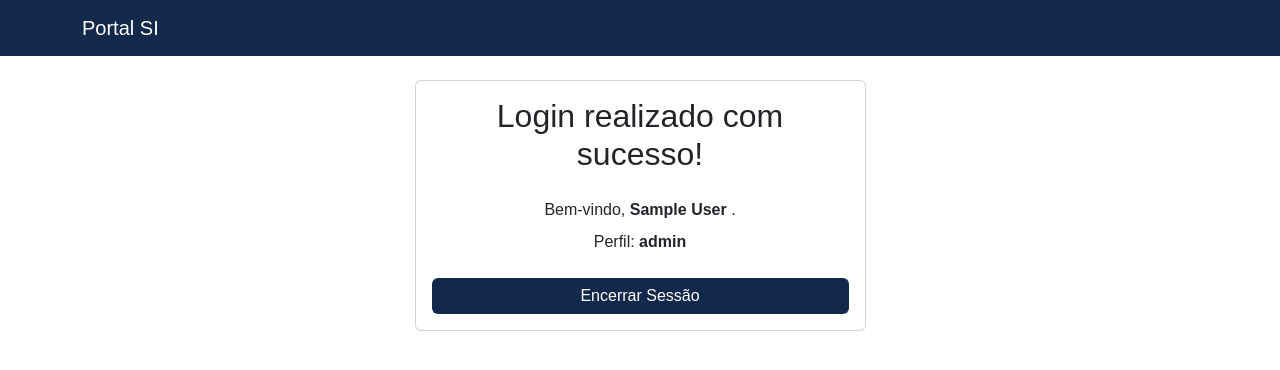
After one commit to Luiz-Fillipe/Faculdade_PHP, a PHP site: page /dashboard.php in a window 1280 px wide. The commit adds this page. Shown: the top 370 px of the page. Run offline with PHP 8.4, Linux system fonts and the light colour scheme; the visitor is signed in with stand-in values (Sample User, id 1).

Commit message:
Alterações estruturais e visuais

```diff
--- /dev/null
+++ b/app/Views/admin/dashboard.php
@@ -0,0 +1,80 @@
+<?php
+
+require_once __DIR__ . '/../../helpers/auth.php';
+
+require_login();
+
+?>
+
+<!DOCTYPE html>
+<html lang="pt-BR">
+<head>
+    <meta charset="UTF-8">
+    <meta name="viewport" content="width=device-width, initial-scale=1">
+    <title>Painel Administrativo — Portal SI</title>
+    <link href="https://cdn.jsdelivr.net/npm/bootstrap@5.3.3/dist/css/bootstrap.min.css" rel="stylesheet">
+
+    <style>
+        body {
+            font-family: Arial, sans-serif;
+            background-color: #ffffff;
+        }
+
+        .btn-marca-azul {
+            background-color: #12294B;
+            color: #ffffff;
+            border: none;
+        }
+
+        .btn-marca-azul:hover,
+        .btn-marca-azul:focus {
+            background-color: #0d1f3a;
+            color: #ffffff;
+        }
+    </style>
+</head>
+
+<body>
+
+    <nav class="navbar navbar-dark mb-4" style="background-color: #12294B;">
+        <div class="container">
+            <span class="navbar-brand">Portal SI</span>
+        </div>
+    </nav>
+
+    <div class="container">
+        <div class="row justify-content-center">
+            <div class="col-md-5">
+                <div class="card">
+                    <div class="card-body text-center">
+
+                        <h2 class="card-title mb-4">
+                            Login realizado com sucesso!
+                        </h2>
+
+                        <p class="mb-2">
+                            Bem-vindo,
+                            <strong>
+                                <?= htmlspecialchars($_SESSION['usuario_nome'], ENT_QUOTES, 'UTF-8'); ?>
+                            </strong>.
+                        </p>
+
+                        <p class="mb-4">
+                            Perfil:
+                            <strong>
+                                <?= htmlspecialchars($_SESSION['usuario_perfil'], ENT_QUOTES, 'UTF-8'); ?>
+                            </strong>
+                        </p>
+
+                        <a href="logout.php" class="btn btn-marca-azul w-100">
+                            Encerrar Sessão
+                        </a>
+
+                    </div>
+                </div>
+            </div>
+        </div>
+    </div>
+
+</body>
+</html>
--- a/app/helpers/auth.php
+++ b/app/helpers/auth.php
@@ -1,69 +1,28 @@
 <?php
-    // app/helpers/auth.php
-    // Garante a inicialização da sessão caso ainda não tenha sido iniciada
+
 if (session_status() === PHP_SESSION_NONE) {
     session_start();
 }
-    /* Verifica se existe uma sessão válida de usuário ativo  @return bool */
-    function is_logged_in(): bool {
+
+function is_logged_in(): bool
+{
     return isset($_SESSION['usuario_id']) && !empty($_SESSION['usuario_id']);
 }
-    /* Bloqueia o acesso a scripts restritos redirecionando para login */
-    function require_login(): void {
+
+function require_login(): void
+{
     if (!is_logged_in()) {
         header('Location: /portal-si/admin/login.php?erro=restrito');
-            // MANDATÓRIO: Interrompe a execução do motor PHP imediatamente
         exit;
     }
 }
-    /* Exemplo de guarda baseado em papel (RBAC) @param array $perfisPermitidos */
-    function require_perfil(array $perfisPermitidos): void {
+
+function require_perfil(array $perfisPermitidos): void
+{
     require_login();
+
     if (!in_array($_SESSION['usuario_perfil'], $perfisPermitidos, true)) {
         header('Location: /portal-si/admin/dashboard.php?erro=permissao_negada');
         exit;
     }
 }
-
-    /* admin/dashboard.php*/
-    require_once __DIR__ . '/../../app/helpers/auth.php';
-    /* Bloqueio mandatória: se não estiver autenticado, a execução para aqui*/
-    require_login();
-
-?>
-<!DOCTYPE html>
-<html lang="pt-BR">
-    <head>
-        <meta charset="UTF-8">
-        <title>Painel Administrativo — Portal SI</title>
-    </head>
-    <body>
-        <header>
-            <h1>Painel de Controle — Portal de Comunicação SI</h1>
-            <p>
-                Usuário Conectado: <strong><?= htmlspecialchars($_SESSION['usuario_nome'], ENT_QUOTES, 'UTF-8'); ?></strong>
-                (Perfil: <em><?= htmlspecialchars($_SESSION['usuario_perfil'], ENT_QUOTES, 'UTF-8'); ?></em>)
-            </p>
-            <p>
-                <a href="logout.php">Encerrar Sessão (Logout)</a>
-            </p>
-        </header>
-        <hr>
-        <main>
-            <h3>Módulos de Gestão do Curso</h3>
-            <ul>
-            <li>
-            <a href="conteudos/index.php">Gerenciar Publicações e Notícias</a>
-            </li>
-            <li>
-            <a href="eventos/index.php">Gerenciar Calendário de Eventos</a>
-            </li>
-            <?php if ($_SESSION['usuario_perfil'] === 'admin'): ?>
-            <li>
-            <a href="usuarios/index.php">Administração Geral de Usuários</a>
-            </li>
-            <?php endif; ?>
-            </ul>
-        </main>
-    </body>
-</html>
--- a/database/schema.sql
+++ b/database/schema.sql
@@ -4,7 +4,7 @@ CREATE TABLE usuarios (
     email VARCHAR(150) UNIQUE NOT NULL,
     senha_hash VARCHAR(255) NOT NULL,
     perfil VARCHAR(20) NOT NULL
-        CHECK (perfil IN ('admin', 'editor', 'aluno')),
+        CHECK (perfil IN ('Admin', 'Editor', 'Coordenador', 'Aluno')),
     status VARCHAR(20) NOT NULL DEFAULT 'ativo'
         CHECK (status IN ('ativo', 'inativo')),
     criado_em TIMESTAMP NOT NULL DEFAULT CURRENT_TIMESTAMP
```
Also changed, not shown: app/Views/admin/cadastro.php (+6 -7 lines), app/Views/admin/login.php (+10 -7 lines), app/Views/admin/logout.php (+9 -14 lines), README.md. Lines whose indentation alone changed are shown as unchanged.
